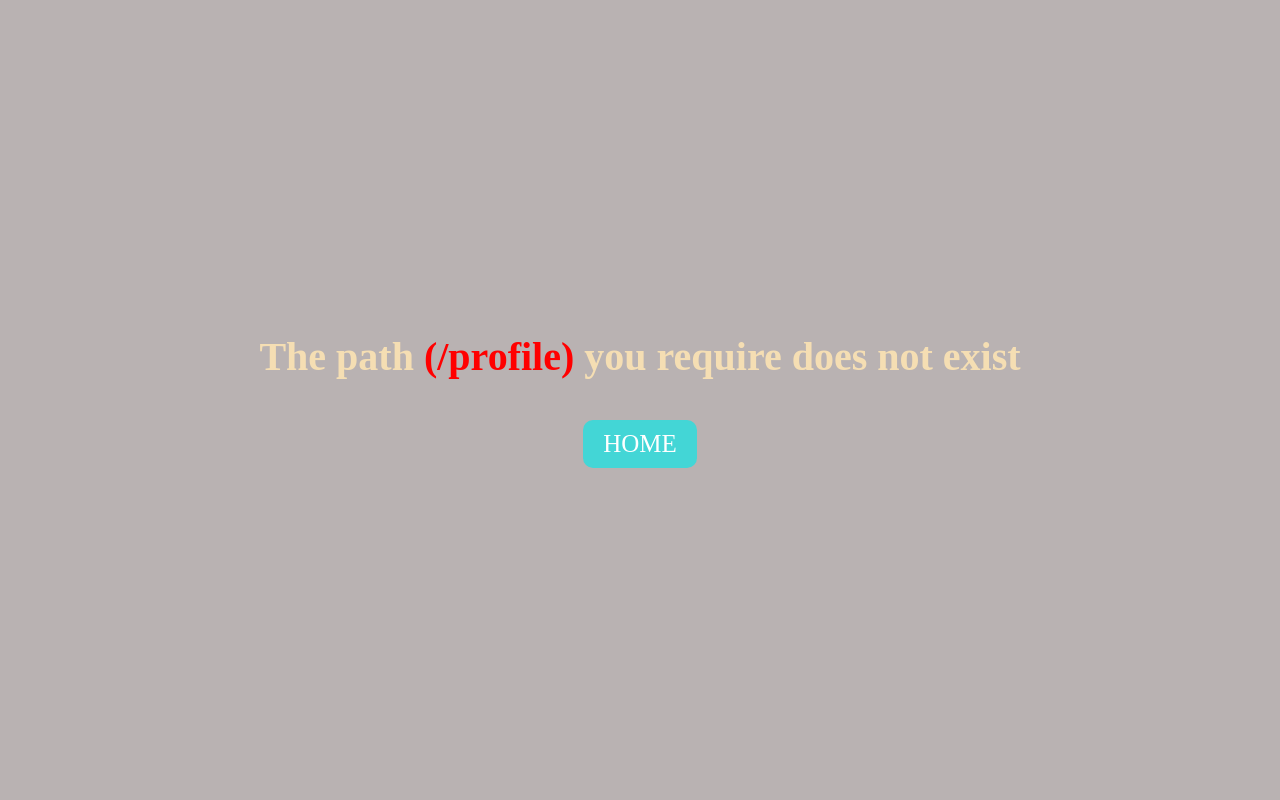
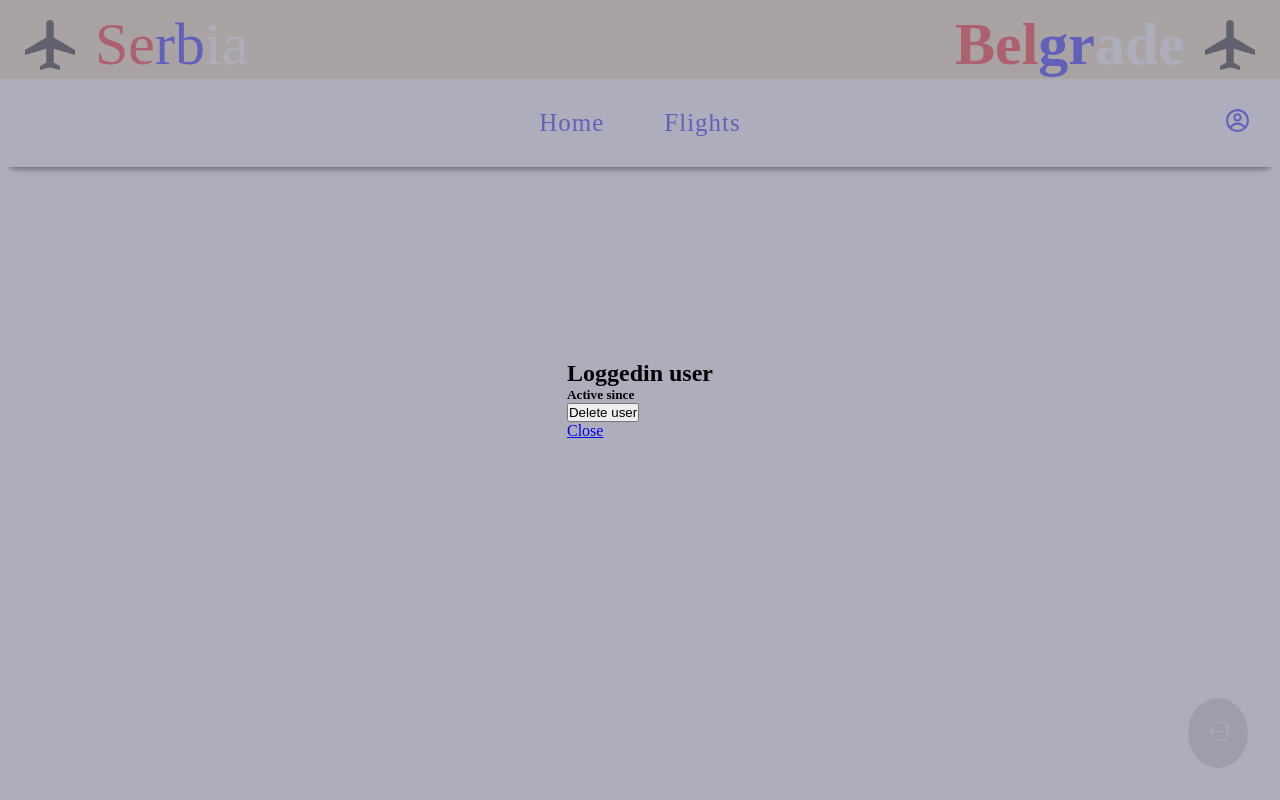
Before and after one commit to nenad997/web-application-for-airport-traffic-light-system, a React (Vite) app: page /profile in a window 1280 px wide. Built offline with nearby package versions, Linux system fonts and the light colour scheme; sample sign-in values are in the browser's storage.

Commit message:
fix a bug

```diff
--- a/src/App.jsx
+++ b/src/App.jsx
@@ -18,6 +18,10 @@ import Auth, { loader as authLoader, action as authAction } from "./pages/Auth";
 import Error from "./components/UI/Error";
 import { deleteFlightAction, logoutAction } from "./helper-routes/actions";
 import { getToken, getExpirationTime } from "./auth/authentication";
+import Profile, {
+  loader as profileLoader,
+  action as profileAction,
+} from "./pages/Profile";
 
 const router = createBrowserRouter([
   {
@@ -26,6 +30,12 @@ const router = createBrowserRouter([
     errorElement: <Error />,
     children: [
       { index: true, element: <Home /> },
+      {
+        path: "profile",
+        element: <Profile />,
+        loader: profileLoader,
+        action: profileAction,
+      },
       {
         path: "flights",
         id: "flights",
--- a/src/auth/authentication.js
+++ b/src/auth/authentication.js
@@ -18,3 +18,13 @@ export function getExpirationTime() {
   }
   return +expirationTime;
 }
+
+export function getLoggedInUserId() {
+  const userId = localStorage.getItem("userId");
+
+  if (!userId) {
+    return null;
+  }
+
+  return userId;
+}
--- /dev/null
+++ b/src/components/auth/User.jsx
@@ -0,0 +1,25 @@
+import React from "react";
+import { Link, Form } from "react-router-dom";
+
+import classes from "./User.module.css";
+import { getLoggedInUserId } from "../../auth/authentication";
+
+const User = () => {
+  const userId = getLoggedInUserId();
+
+  return (
+    <div className={classes.profile}>
+      <section>
+        <h2>Loggedin user</h2>
+        <h5>Active since</h5>
+        <Form method="POST">
+          <input type="hidden" name="userId" value={userId} />
+          <button type="submit">Delete user</button>
+        </Form>
+        <Link to="..">Close</Link>
+      </section>
+    </div>
+  );
+};
+
+export default User;
--- /dev/null
+++ b/src/components/auth/User.module.css
@@ -0,0 +1,11 @@
+.profile {
+  background: rgba(138, 138, 158, 0.7);
+  width: 100%;
+  height: 100vh;
+  z-index: 1000;
+  position: absolute;
+  top: 0;
+  display: flex;
+  justify-content: center;
+  align-items: center;
+}
--- a/src/components/navigation/MainNavigation.jsx
+++ b/src/components/navigation/MainNavigation.jsx
@@ -1,10 +1,15 @@
 import React from "react";
 import { MdOutlineLocalAirport } from "react-icons/md";
-import { NavLink } from "react-router-dom";
+import { NavLink, Link } from "react-router-dom";
+import { CgProfile } from "react-icons/cg";
 
 import classes from "./MainNavigation.module.css";
+import { getLoggedInUserId } from "../../auth/authentication";
 
 const MainNavigation = () => {
+  const userId = getLoggedInUserId();
+  const isUserLoggedIn = Boolean(userId);
+
   return (
     <header className={classes.header}>
       <div className={classes.header__heading}>
@@ -48,6 +53,13 @@ const MainNavigation = () => {
               Flights
             </NavLink>
           </li>
+          {isUserLoggedIn && (
+            <li style={{ position: "absolute", right: 0 }} title="Profile">
+              <Link to="/profile">
+                <CgProfile />
+              </Link>
+            </li>
+          )}
         </ul>
       </nav>
     </header>
--- a/src/helper-routes/actions.js
+++ b/src/helper-routes/actions.js
@@ -52,6 +52,7 @@ export async function logoutAction() {
   if (token) {
     localStorage.removeItem("authToken");
     localStorage.removeItem("expirationTime");
+    localStorage.removeItem("userId");
   }
 
   return redirect("/auth?mode=login");
--- a/src/layout/RootLayout.jsx
+++ b/src/layout/RootLayout.jsx
@@ -27,6 +27,7 @@ const RootLayout = () => {
 
   if (token) {
     content = (
+      <React.Fragment>
         <Form method="POST" action="/logout">
           <button
             type="submit"
@@ -36,6 +37,7 @@ const RootLayout = () => {
             <AuthIcon mode="logout" />
           </button>
         </Form>
+      </React.Fragment>
     );
   }
 
--- a/src/pages/Auth.jsx
+++ b/src/pages/Auth.jsx
@@ -206,10 +206,12 @@ export async function action({ request, params }) {
     switch (mode) {
       case "login": {
         const token = responseData?.data?.login?.token;
+        const userId = responseData?.data?.login?._id;
         if (token) {
           localStorage.setItem("authToken", token);
           const expirationTime = 5 * 60 * 60 * 1000;
           localStorage.setItem("expirationTime", expirationTime);
+          localStorage.setItem("userId", userId);
           pathName = "/";
         } else {
           redirect(request.url);
--- /dev/null
+++ b/src/pages/Profile.jsx
@@ -0,0 +1,67 @@
+import React from "react";
+import { createPortal } from "react-dom";
+import { json, redirect, useActionData } from "react-router-dom";
+
+import User from "../components/auth/User";
+import { getLoggedInUserId } from "../auth/authentication";
+
+const Profile = () => {
+  const actionData = useActionData();
+  console.log(actionData);
+  const portal = createPortal(<User />, document.getElementById("modal"));
+
+  return portal;
+};
+
+export default Profile;
+
+export async function loader() {
+  const loggedInUserId = getLoggedInUserId();
+
+  if (!loggedInUserId) {
+    return redirect("/auth?mode=login");
+  }
+  return null;
+}
+
+export async function action({ request }) {
+  const formData = await request.formData();
+  const { userId } = Object.fromEntries(formData);
+
+  console.log(userId);
+
+  if (!window.confirm("Are you sure?")) {
+    return redirect(request.url);
+  }
+
+  const itemsToRemove = ["authToken", "userId", "expirationTime"];
+
+  for (const key of itemsToRemove) {
+    console.log(key);
+    localStorage.removeItem(key);
+  }
+
+  const graphqlQuery = {
+    query: `
+        mutation {
+          deleteUser(userId: "${userId.toString()}") {
+            _id
+          }
+        }
+    `,
+  };
+
+  const response = await fetch("http://localhost:8080/graphql", {
+    method: "POST",
+    headers: {
+      "Content-Type": "application/json",
+    },
+    body: JSON.stringify(graphqlQuery),
+  });
+
+  if (!response.ok) {
+    return json({ message: "Failed to delete user" }, { status: 500 });
+  }
+
+  return redirect("/");
+}
```
Lines whose indentation alone changed are shown as unchanged.
